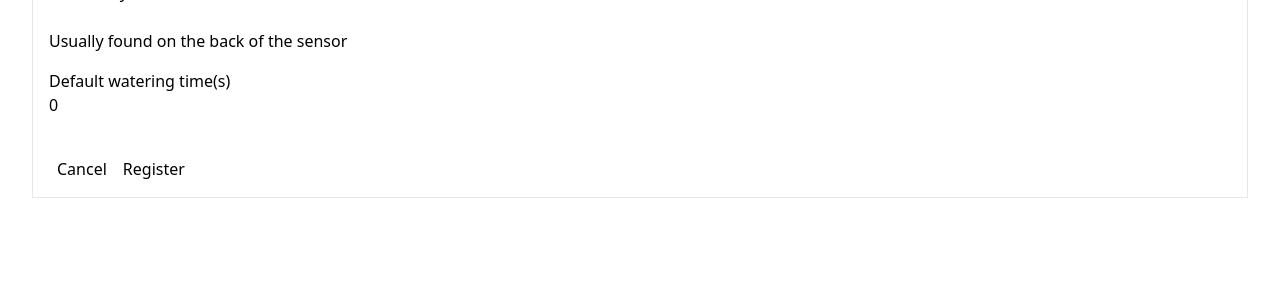
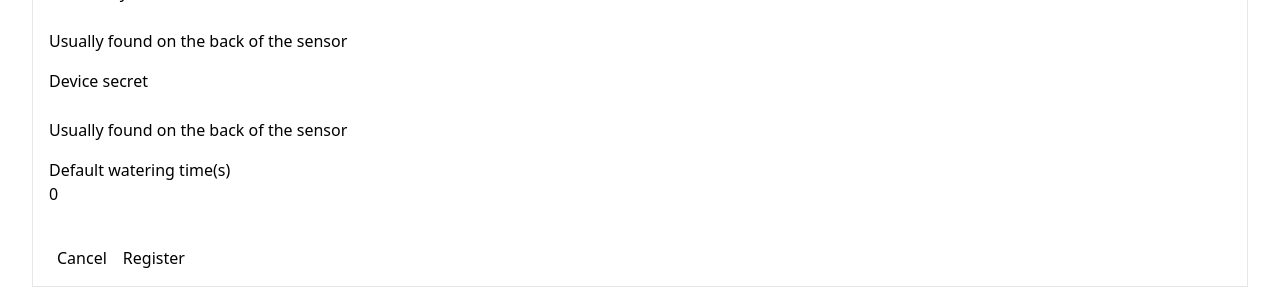
Before and after one commit to mihai-stoenica/soil_humidity_frontend, a React (Vite) app: page / in a window 1280 px wide. Both pictures are taken after a click on the button "Add Device". Shown: the part 464-752 px from the top of the page. Built offline with nearby package versions, Linux system fonts and the light colour scheme; no server answers.

Commit message:
added device secret field

```diff
--- a/src/components/device/AddDeviceModal.tsx
+++ b/src/components/device/AddDeviceModal.tsx
@@ -15,6 +15,7 @@ const AddDeviceModal = ({
   const [formData, setFormData] = useState({
     name: "",
     apiKey: "",
+    secret: "",
     w_time: 0,
   });
   const [loading, setLoading] = useState(false);
@@ -32,9 +33,10 @@ const AddDeviceModal = ({
         name: formData.name,
         apiKey: formData.apiKey,
         watering_time: formData.w_time,
+        secret: formData.secret,
       });
       if (!response.isError) {
-        setFormData({ name: "", apiKey: "", w_time: 0 });
+        setFormData({ name: "", apiKey: "", secret: "", w_time: 0 });
         onSuccess();
         onClose();
       } else {
@@ -118,6 +120,25 @@ const AddDeviceModal = ({
 
             <div className="form-control w-full">
               <label className="label">
+                <span className="label-text">Device secret</span>
+              </label>
+              <input
+                type="text"
+                className="input input-bordered w-full font-mono"
+                value={formData.secret}
+                onChange={(e) =>
+                  setFormData({ ...formData, secret: e.target.value })
+                }
+                required
+              />
+              <label className="label">
+                <span className="label-text-alt text-base-content/60">
+                  Usually found on the back of the sensor
+                </span>
+              </label>
+            </div>
+            <div className="form-control w-full">
+              <label className="label">
                 <span className="label-text">Default watering time(s)</span>
               </label>
               <input
```
Also changed, not shown: 1 other file (tests, documents, lock files or other folders).
